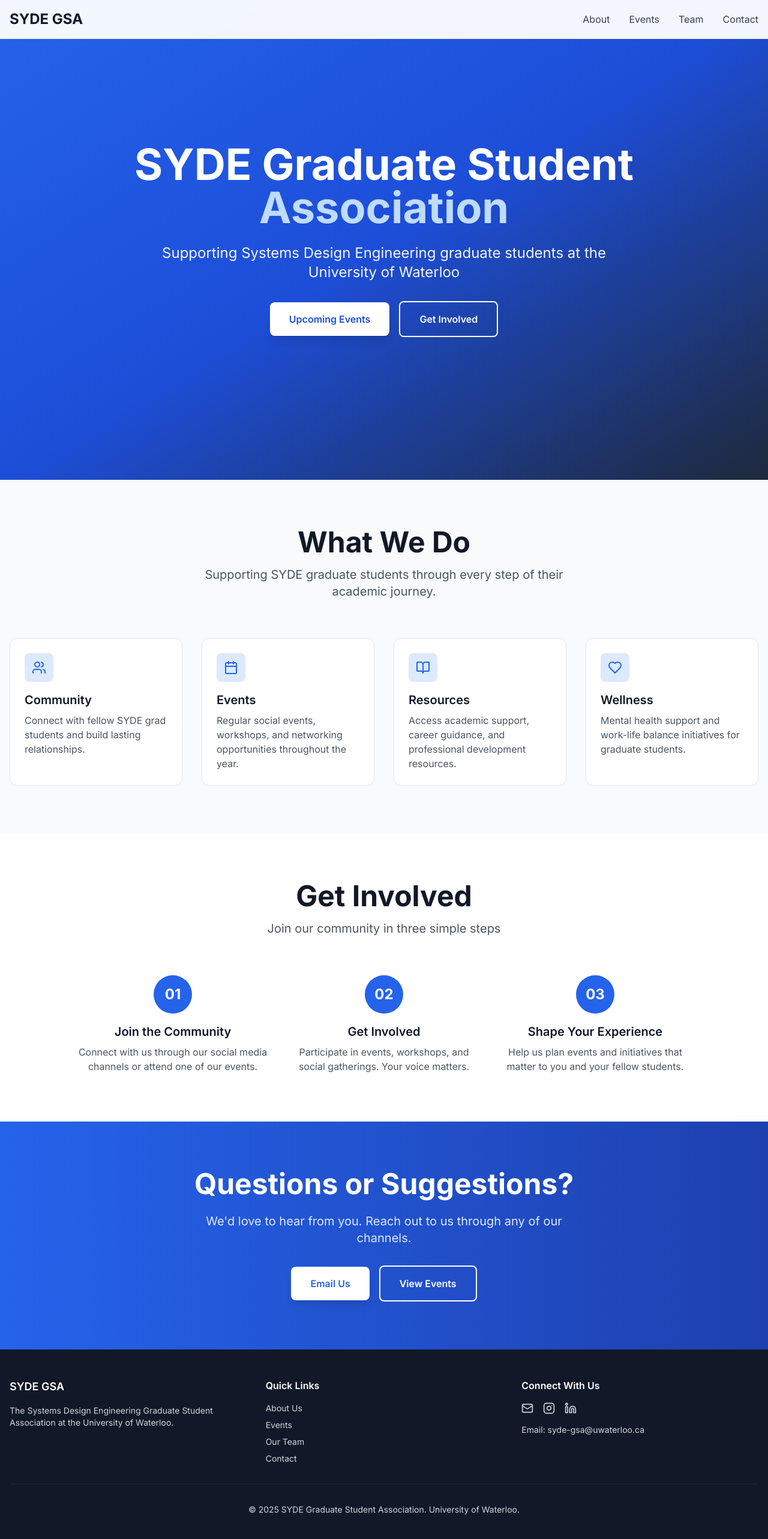
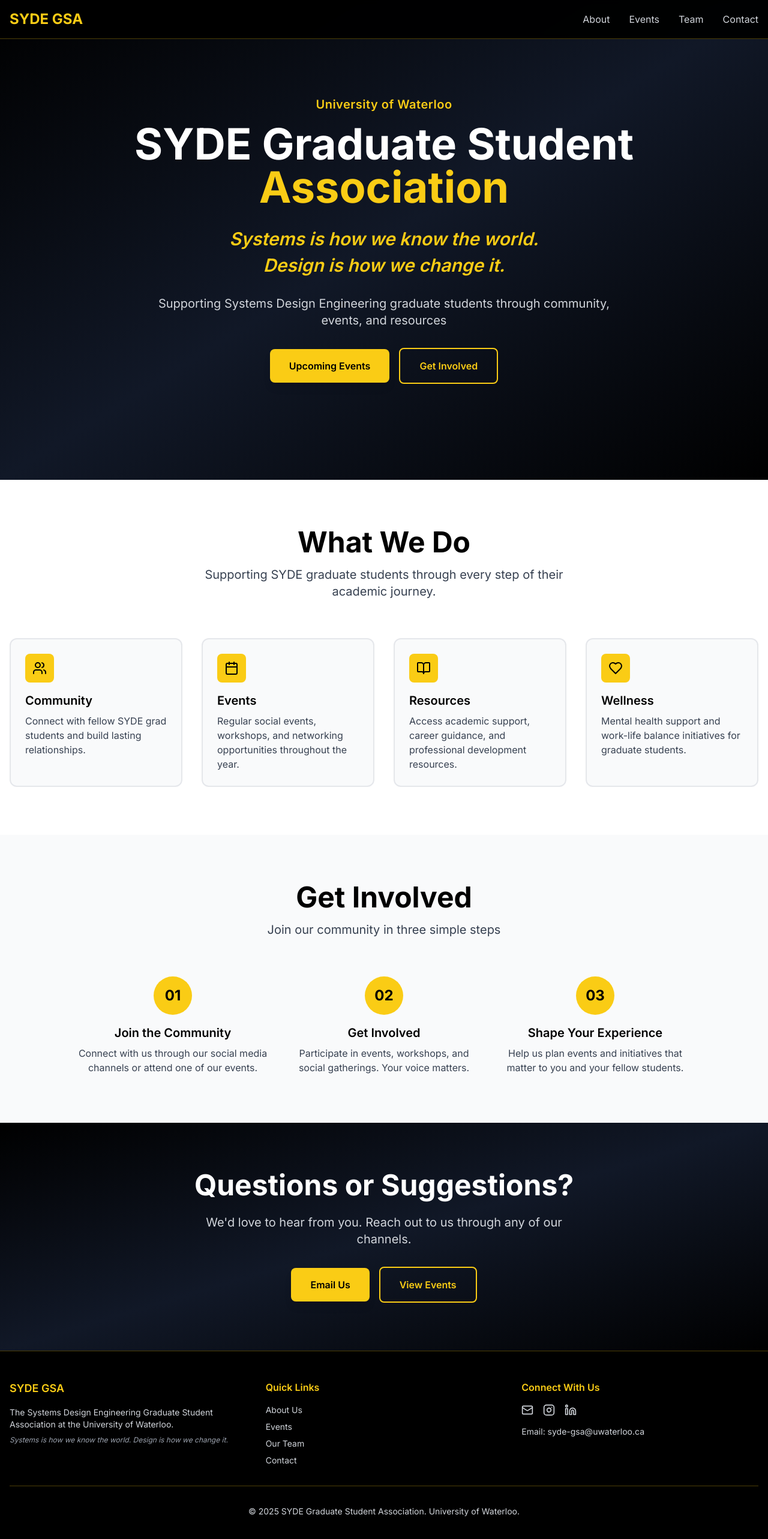
Before and after one commit to codejedi-ai/SYDE-GSA, a Next.js app: page / in a window 1280 px wide. Shown: the top 2566 px of the page at 60% size. Built offline with nearby package versions, Linux system fonts and the light colour scheme.

Commit message:
Updated hero-section.tsx

```diff
--- a/components/cta-section.tsx
+++ b/components/cta-section.tsx
@@ -2,24 +2,24 @@ import Link from 'next/link';
 
 export function CTASection() {
   return (
-    <section id="contact" className="py-20 bg-gradient-to-r from-blue-600 to-blue-800">
+    <section id="contact" className="py-20 bg-gradient-to-br from-black via-gray-900 to-black">
       <div className="container mx-auto px-4 text-center">
         <h2 className="text-4xl md:text-5xl font-bold text-white mb-6">
           Questions or Suggestions?
         </h2>
-        <p className="text-xl text-blue-100 mb-8 max-w-2xl mx-auto">
+        <p className="text-xl text-gray-300 mb-8 max-w-2xl mx-auto">
           We'd love to hear from you. Reach out to us through any of our channels.
         </p>
         <div className="flex flex-col sm:flex-row gap-4 justify-center items-center">
           <a
             href="mailto:syde-gsa@uwaterloo.ca"
-            className="px-8 py-4 bg-white text-blue-600 rounded-lg font-semibold hover:bg-blue-50 transition-all shadow-lg"
+            className="px-8 py-4 bg-yellow-400 text-black rounded-lg font-semibold hover:bg-yellow-300 transition-all shadow-lg"
           >
             Email Us
           </a>
           <Link
             href="#events"
-            className="px-8 py-4 bg-transparent text-white rounded-lg font-semibold hover:bg-white/10 transition-all border-2 border-white"
+            className="px-8 py-4 bg-transparent text-yellow-400 rounded-lg font-semibold hover:bg-yellow-400/10 transition-all border-2 border-yellow-400"
           >
             View Events
           </Link>
--- a/components/features-section.tsx
+++ b/components/features-section.tsx
@@ -25,13 +25,13 @@ export function FeaturesSection() {
   ];
 
   return (
-    <section id="events" className="py-20 bg-gray-50">
+    <section id="events" className="py-20 bg-white">
       <div className="container mx-auto px-4">
         <div className="text-center mb-16">
-          <h2 className="text-4xl md:text-5xl font-bold text-gray-900 mb-4">
+          <h2 className="text-4xl md:text-5xl font-bold text-black mb-4">
             What We Do
           </h2>
-          <p className="text-xl text-gray-600 max-w-2xl mx-auto">
+          <p className="text-xl text-gray-700 max-w-2xl mx-auto">
             Supporting SYDE graduate students through every step of their academic journey.
           </p>
         </div>
@@ -39,12 +39,12 @@ export function FeaturesSection() {
           {features.map((feature, index) => {
             const Icon = feature.icon;
             return (
-              <div key={index} className="p-6 rounded-xl bg-white border border-gray-200 hover:border-blue-400 transition-all hover:shadow-lg">
-                <div className="w-12 h-12 bg-blue-100 rounded-lg flex items-center justify-center mb-4">
-                  <Icon className="w-6 h-6 text-blue-600" />
+              <div key={index} className="p-6 rounded-xl bg-gray-50 border-2 border-gray-200 hover:border-yellow-400 transition-all hover:shadow-lg">
+                <div className="w-12 h-12 bg-yellow-400 rounded-lg flex items-center justify-center mb-4">
+                  <Icon className="w-6 h-6 text-black" />
                 </div>
-                <h3 className="text-xl font-semibold text-gray-900 mb-2">{feature.title}</h3>
-                <p className="text-gray-600">{feature.description}</p>
+                <h3 className="text-xl font-semibold text-black mb-2">{feature.title}</h3>
+                <p className="text-gray-700">{feature.description}</p>
               </div>
             );
           })}
--- a/components/footer.tsx
+++ b/components/footer.tsx
@@ -3,34 +3,37 @@ import { Mail, Instagram, Linkedin } from 'lucide-react';
 
 export function Footer() {
   return (
-    <footer className="bg-gray-900 text-gray-300 py-12">
+    <footer className="bg-black text-gray-300 py-12 border-t border-yellow-400/30">
       <div className="container mx-auto px-4">
         <div className="grid md:grid-cols-3 gap-8 mb-8">
           <div>
-            <h3 className="text-white font-semibold text-lg mb-4">SYDE GSA</h3>
+            <h3 className="text-yellow-400 font-semibold text-lg mb-4">SYDE GSA</h3>
             <p className="text-sm">
               The Systems Design Engineering Graduate Student Association at the University of Waterloo.
             </p>
+            <p className="text-xs text-gray-400 mt-2 italic">
+              Systems is how we know the world. Design is how we change it.
+            </p>
           </div>
           <div>
-            <h4 className="text-white font-semibold mb-4">Quick Links</h4>
+            <h4 className="text-yellow-400 font-semibold mb-4">Quick Links</h4>
             <ul className="space-y-2 text-sm">
-              <li><Link href="#about" className="hover:text-white transition-colors">About Us</Link></li>
-              <li><Link href="#events" className="hover:text-white transition-colors">Events</Link></li>
-              <li><Link href="#team" className="hover:text-white transition-colors">Our Team</Link></li>
-              <li><Link href="#contact" className="hover:text-white transition-colors">Contact</Link></li>
+              <li><Link href="#about" className="hover:text-yellow-400 transition-colors">About Us</Link></li>
+              <li><Link href="#events" className="hover:text-yellow-400 transition-colors">Events</Link></li>
+              <li><Link href="#team" className="hover:text-yellow-400 transition-colors">Our Team</Link></li>
+              <li><Link href="#contact" className="hover:text-yellow-400 transition-colors">Contact</Link></li>
             </ul>
           </div>
           <div>
-            <h4 className="text-white font-semibold mb-4">Connect With Us</h4>
+            <h4 className="text-yellow-400 font-semibold mb-4">Connect With Us</h4>
             <div className="flex space-x-4 mb-4">
-              <a href="mailto:syde-gsa@uwaterloo.ca" className="hover:text-white transition-colors">
+              <a href="mailto:syde-gsa@uwaterloo.ca" className="hover:text-yellow-400 transition-colors">
                 <Mail className="w-5 h-5" />
               </a>
-              <a href="#" className="hover:text-white transition-colors">
+              <a href="#" className="hover:text-yellow-400 transition-colors">
                 <Instagram className="w-5 h-5" />
               </a>
-              <a href="#" className="hover:text-white transition-colors">
+              <a href="#" className="hover:text-yellow-400 transition-colors">
                 <Linkedin className="w-5 h-5" />
               </a>
             </div>
@@ -39,7 +42,7 @@ export function Footer() {
             </p>
           </div>
         </div>
-        <div className="border-t border-gray-800 pt-8 text-sm text-center">
+        <div className="border-t border-yellow-400/30 pt-8 text-sm text-center">
           <p>&copy; 2025 SYDE Graduate Student Association. University of Waterloo.</p>
         </div>
       </div>
--- a/components/hero-section.tsx
+++ b/components/hero-section.tsx
@@ -3,27 +3,38 @@ import { Navigation } from './ui/navigation';
 
 export function HeroSection() {
   return (
-    <section className="relative min-h-screen flex items-center justify-center overflow-hidden bg-gradient-to-br from-blue-600 via-blue-700 to-slate-800">
+    <section className="relative min-h-screen flex items-center justify-center overflow-hidden bg-gradient-to-br from-black via-gray-900 to-black">
       <Navigation />
       <div className="container mx-auto px-4 py-20 relative z-10 text-center">
-        <h1 className="text-5xl md:text-7xl font-bold text-white mb-6 leading-tight">
+        <div className="mb-4">
+          <span className="text-lg md:text-xl text-yellow-400 font-semibold tracking-wide">University of Waterloo</span>
+        </div>
+        <h1 className="text-5xl md:text-7xl font-bold text-white mb-8 leading-tight">
           SYDE Graduate Student
           <br />
-          <span className="text-blue-200">Association</span>
+          <span className="text-yellow-400">Association</span>
         </h1>
-        <p className="text-xl md:text-2xl text-gray-100 mb-8 max-w-3xl mx-auto">
-          Supporting Systems Design Engineering graduate students at the University of Waterloo
+        <div className="mb-8 max-w-3xl mx-auto">
+          <p className="text-2xl md:text-3xl text-yellow-400 font-semibold italic mb-2">
+            Systems is how we know the world.
+          </p>
+          <p className="text-2xl md:text-3xl text-yellow-400 font-semibold italic">
+            Design is how we change it.
+          </p>
+        </div>
+        <p className="text-lg md:text-xl text-gray-300 mb-8 max-w-3xl mx-auto">
+          Supporting Systems Design Engineering graduate students through community, events, and resources
         </p>
         <div className="flex flex-col sm:flex-row gap-4 justify-center items-center">
           <Link
             href="#events"
-            className="px-8 py-4 bg-white text-blue-700 rounded-lg font-semibold hover:bg-blue-50 transition-all shadow-lg"
+            className="px-8 py-4 bg-yellow-400 text-black rounded-lg font-semibold hover:bg-yellow-300 transition-all shadow-lg"
           >
             Upcoming Events
           </Link>
           <Link
             href="#contact"
-            className="px-8 py-4 bg-transparent text-white rounded-lg font-semibold hover:bg-white/10 transition-all border-2 border-white"
+            className="px-8 py-4 bg-transparent text-yellow-400 rounded-lg font-semibold hover:bg-yellow-400/10 transition-all border-2 border-yellow-400"
           >
             Get Involved
           </Link>
--- a/components/how-it-works.tsx
+++ b/components/how-it-works.tsx
@@ -18,24 +18,24 @@ export function HowItWorks() {
   ];
 
   return (
-    <section id="about" className="py-20 bg-white">
+    <section id="about" className="py-20 bg-gray-50">
       <div className="container mx-auto px-4">
         <div className="text-center mb-16">
-          <h2 className="text-4xl md:text-5xl font-bold text-gray-900 mb-4">
+          <h2 className="text-4xl md:text-5xl font-bold text-black mb-4">
             Get Involved
           </h2>
-          <p className="text-xl text-gray-600 max-w-2xl mx-auto">
+          <p className="text-xl text-gray-700 max-w-2xl mx-auto">
             Join our community in three simple steps
           </p>
         </div>
         <div className="grid md:grid-cols-3 gap-8 max-w-5xl mx-auto">
           {steps.map((step, index) => (
             <div key={index} className="text-center">
-              <div className="w-16 h-16 bg-blue-600 text-white rounded-full flex items-center justify-center text-2xl font-bold mx-auto mb-4">
+              <div className="w-16 h-16 bg-yellow-400 text-black rounded-full flex items-center justify-center text-2xl font-bold mx-auto mb-4">
                 {step.number}
               </div>
-              <h3 className="text-xl font-semibold text-gray-900 mb-2">{step.title}</h3>
-              <p className="text-gray-600">{step.description}</p>
+              <h3 className="text-xl font-semibold text-black mb-2">{step.title}</h3>
+              <p className="text-gray-700">{step.description}</p>
             </div>
           ))}
         </div>
--- a/components/ui/navigation.tsx
+++ b/components/ui/navigation.tsx
@@ -8,46 +8,46 @@ export function Navigation() {
   const [isOpen, setIsOpen] = useState(false);
 
   return (
-    <header className="fixed top-0 left-0 right-0 z-50 bg-white/95 backdrop-blur-sm border-b border-gray-200">
+    <header className="fixed top-0 left-0 right-0 z-50 bg-black/95 backdrop-blur-sm border-b border-yellow-400/30">
       <div className="container mx-auto px-4">
         <div className="flex items-center justify-between h-16">
-          <Link href="/" className="text-2xl font-bold text-gray-900">
+          <Link href="/" className="text-2xl font-bold text-yellow-400">
             SYDE GSA
           </Link>
           <nav className="hidden md:flex items-center space-x-8">
-            <Link href="#about" className="text-gray-700 hover:text-gray-900 transition-colors">
+            <Link href="#about" className="text-gray-300 hover:text-yellow-400 transition-colors">
               About
             </Link>
-            <Link href="#events" className="text-gray-700 hover:text-gray-900 transition-colors">
+            <Link href="#events" className="text-gray-300 hover:text-yellow-400 transition-colors">
               Events
             </Link>
-            <Link href="#team" className="text-gray-700 hover:text-gray-900 transition-colors">
+            <Link href="#team" className="text-gray-300 hover:text-yellow-400 transition-colors">
               Team
             </Link>
-            <Link href="#contact" className="text-gray-700 hover:text-gray-900 transition-colors">
+            <Link href="#contact" className="text-gray-300 hover:text-yellow-400 transition-colors">
               Contact
             </Link>
           </nav>
           <div className="md:hidden">
-            <button onClick={() => setIsOpen(!isOpen)} className="text-gray-700">
+            <button onClick={() => setIsOpen(!isOpen)} className="text-yellow-400">
               {isOpen ? <X size={24} /> : <Menu size={24} />}
             </button>
           </div>
         </div>
       </div>
       {isOpen && (
-        <div className="md:hidden bg-white border-t border-gray-200">
+        <div className="md:hidden bg-black border-t border-yellow-400/30">
           <nav className="flex flex-col items-center space-y-4 py-4">
-            <Link href="#about" onClick={() => setIsOpen(false)} className="text-gray-700 hover:text-gray-900 transition-colors">
+            <Link href="#about" onClick={() => setIsOpen(false)} className="text-gray-300 hover:text-yellow-400 transition-colors">
               About
             </Link>
-            <Link href="#events" onClick={() => setIsOpen(false)} className="text-gray-700 hover:text-gray-900 transition-colors">
+            <Link href="#events" onClick={() => setIsOpen(false)} className="text-gray-300 hover:text-yellow-400 transition-colors">
               Events
             </Link>
-            <Link href="#team" onClick={() => setIsOpen(false)} className="text-gray-700 hover:text-gray-900 transition-colors">
+            <Link href="#team" onClick={() => setIsOpen(false)} className="text-gray-300 hover:text-yellow-400 transition-colors">
               Team
             </Link>
-            <Link href="#contact" onClick={() => setIsOpen(false)} className="text-gray-700 hover:text-gray-900 transition-colors">
+            <Link href="#contact" onClick={() => setIsOpen(false)} className="text-gray-300 hover:text-yellow-400 transition-colors">
               Contact
             </Link>
           </nav>
```
